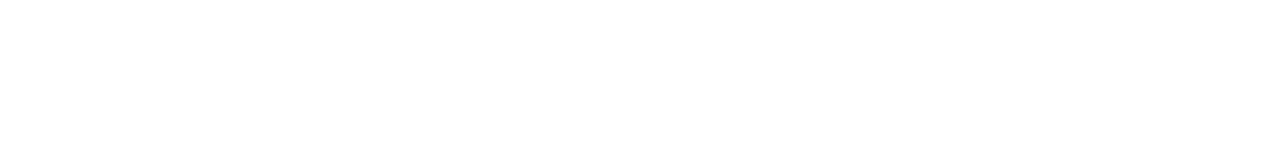
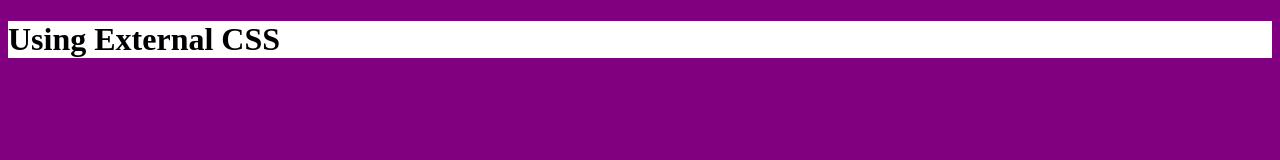
Before and after one commit to MingdaJiang/25-july-2018, a plain HTML site: page index.html in a window 1280 px wide. Drawn offline with Linux system fonts and the light colour scheme.

Commit message:
Add an example of the background-color property

```diff
--- a/css/style.css
+++ b/css/style.css
@@ -0,0 +1,7 @@
+body {
+   background-color: purple;
+}
+
+h1 {
+   background-color: white;
+}
--- a/index.html
+++ b/index.html
@@ -8,5 +8,6 @@
    <link rel="stylesheet" href="css/style.css">
 </head>
 <body>
+   <h1>Using External CSS</h1>
 </body>
 </html>
```
